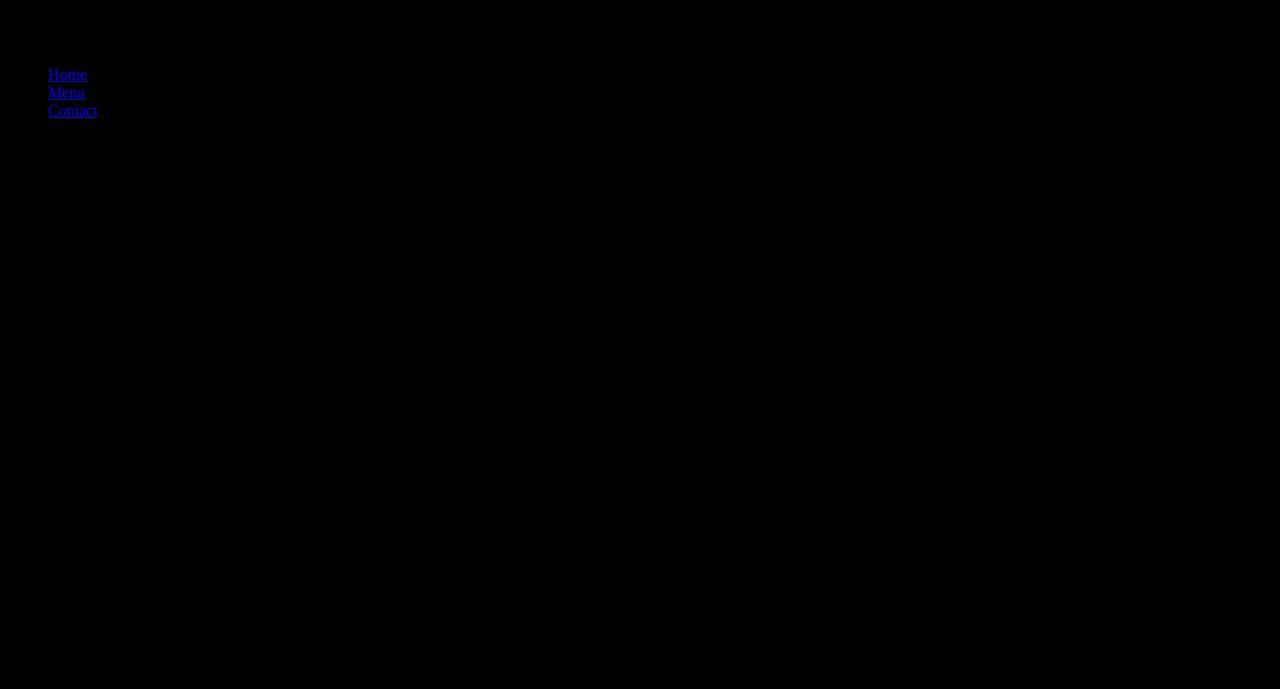
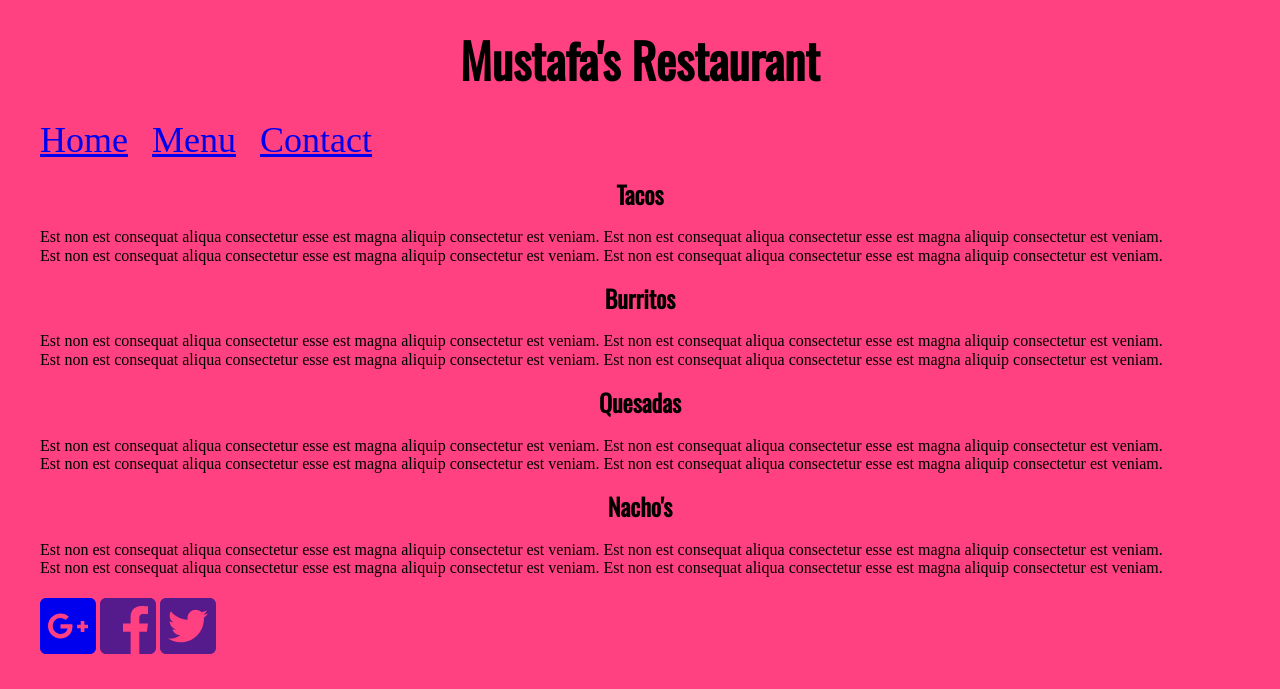
Before and after one commit to mustafa15ali/mustafarestaurant, a plain HTML site: page menu.html in a window 1280 px wide. Drawn offline with nearby package versions, Linux system fonts and the light colour scheme.

Commit message:
css update

```diff
--- a/CSS/style.css
+++ b/CSS/style.css
@@ -1,3 +1,43 @@
+/*
+primary: #ff4081;
+p-light: light #ff79ff;
+p-dark: #c60055;
+secondary: #e676e6;
+s- light: #e676e6;
+s-dark: #00b248
+*/
+
 body {
-background: black;
+background-color: #ff4081;
 }
+
+h1,
+h2 {
+    text-align: center;
+    font-family: 'Oswald', sans-serif;
+}
+
+h1 {
+    font-size: 48px
+}
+
+li {
+    display:inline-block
+}
+
+a {
+    font-size: 36px;
+}
+
+/* header */
+header li {
+    margin: 0 10px;
+}
+
+header li:first-of-type {
+margin-left:0;
+}
+/* footer syles */
+footer a {
+    font-size: 64px;
+}
--- a/menu.html
+++ b/menu.html
@@ -1,10 +1,19 @@
 <!DOCTYPE>
 <html>
     <head>
-        <meta charset="UTF-8" />
-        <title>Restaurant</title>
-        <link href="https://fonts.googleapis.com/css?family=Oswald" rel="stylesheet">
-        <link rel="stylesheet" href="css/style.css"
+            <meta charset="UTF-8"/>
+            <meta name="viewport" content="width=device-width, initial-scale=1">
+            <meta http-equiv="X-UA-Compatible" content="ie=edge">
+
+            <title>Restaurant</title>
+
+            <!-- Scripts -->
+            <script defer src="https://use.fontawesome.com/releases/v5.0.6/js/all.js"></script>
+
+            <!-- Styles -->
+            <link rel="stylesheet" href="https://cdnjs.cloudflare.com/ajax/libs/normalize/8.0.0/normalize.css">
+            <link rel="stylesheet" href="./css/style.css">
+            <link href="https://fonts.googleapis.com/css?family=Oswald" rel="stylesheet">
 
     </head>
     <body>
@@ -62,9 +71,9 @@
             <div class="halfer"></div>
             <div>
                 <ul>
-                    <li><a href=""></a></li>
-                    <li><a href=""></a></li>
-                    <li><a href=""></a></li>
+                    <li><a href="#"><i class="fab fa-google-plus-square"></i></a></li>
+                    <li><a href=""><i class="fab fa-facebook-square"></i></a></li>
+                    <li><a href=""><i class="fab fa-twitter-square"></i></a></li>
                 </ul>
             </div>
         </footer>
```
Also changed, not shown: about.html (+14 -7 lines), contact.html (+14 -7 lines), index.html (+18 -9 lines).
